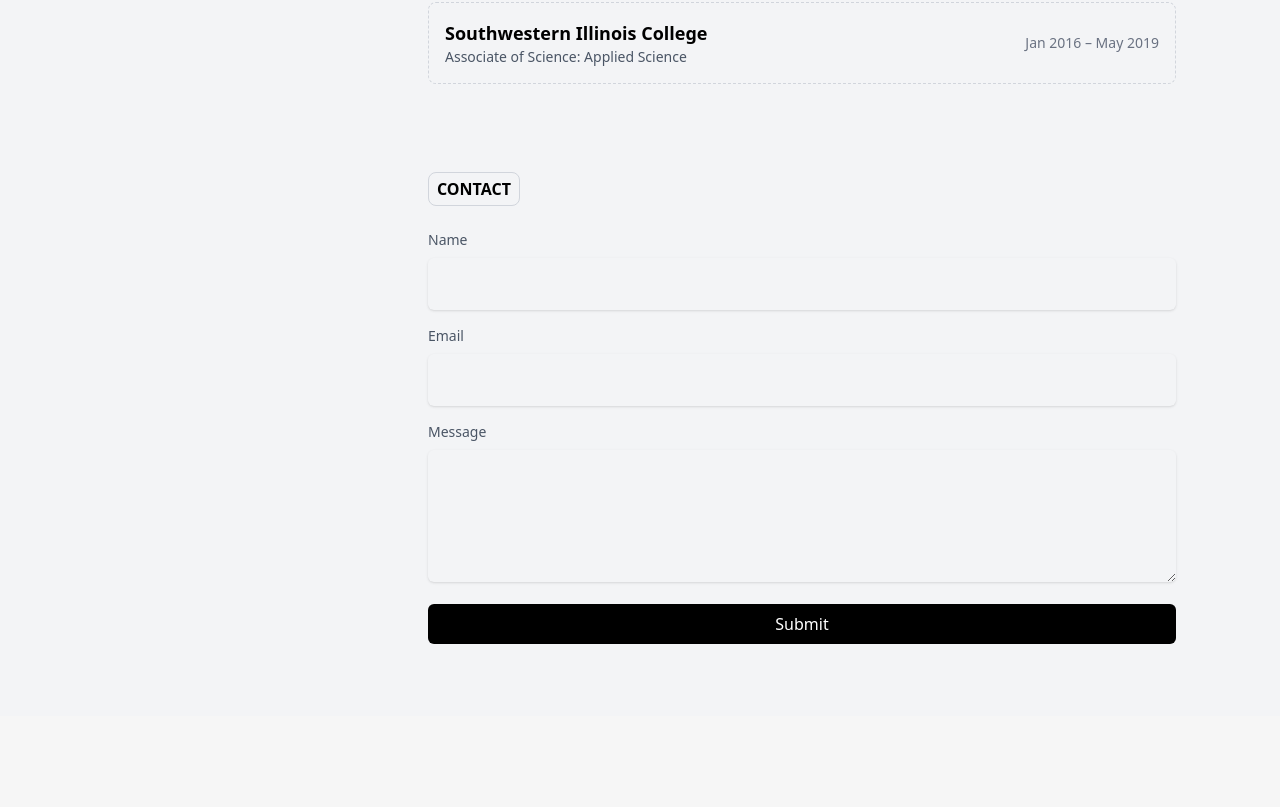
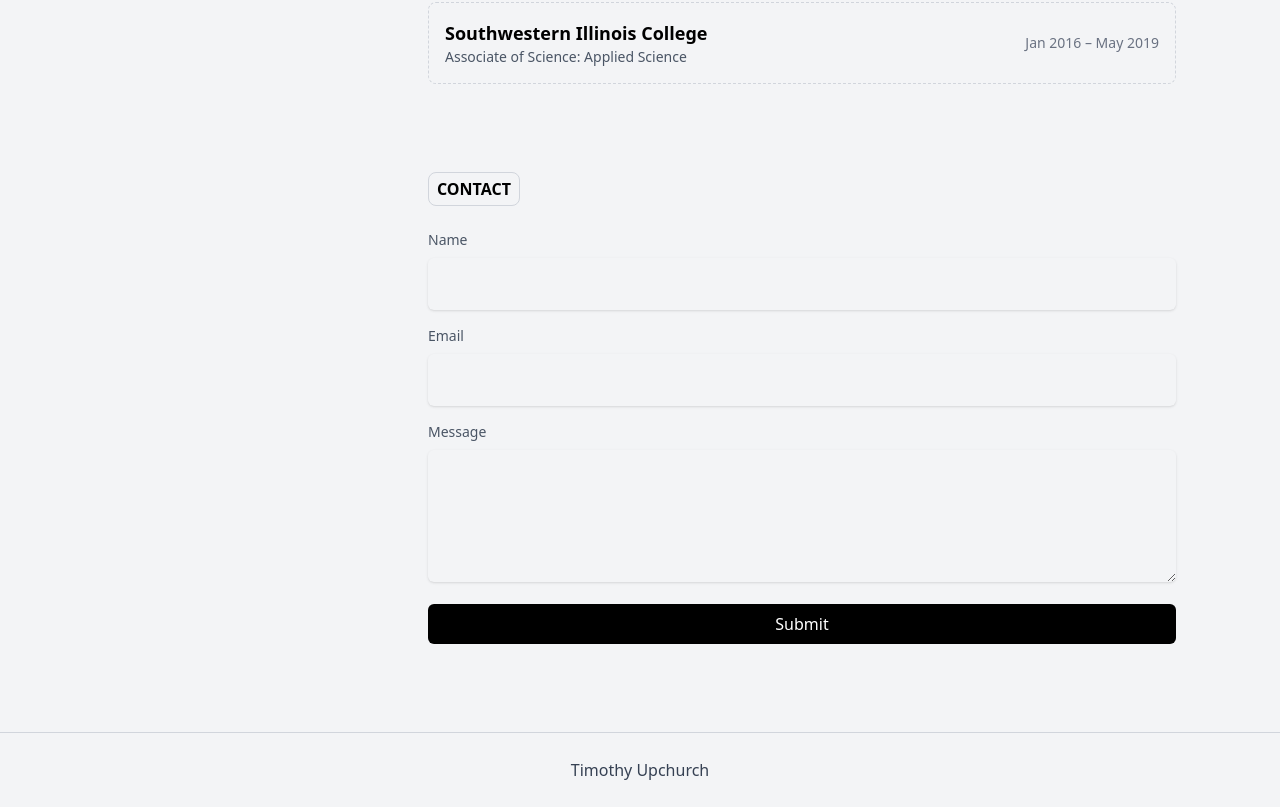
Before and after one commit to Tupchu/timothyupchurch-portfolio, a React (Vite) app: page / in a window 1280 px wide. Shown: the part 1826-2633 px from the top of the page. Before the commit the page ends 2542 px from the top, so only its background shows below. Built offline with nearby package versions, Linux system fonts and the light colour scheme.

Commit message:
Added footer

```diff
--- a/src/components/Layout.tsx
+++ b/src/components/Layout.tsx
@@ -1,9 +1,10 @@
 import Sidebar from "./Sidebar";
 import MainContent from "./MainContent";
+import Footer from "../sections/Footer";
 
 const Layout = () => {
   return (
-    <div className="min-h-screen bg-gray-100 text-black py-8">
+    <div className="min-h-screen bg-gray-100 text-black pt-8">
       {/* Container centers the layout and adds gutter on both sides */}
       <div className="max-w-6xl mx-auto flex flex-col lg:flex-row gap-6 px-4 lg:px-0">
         {/* Sidebar */}
@@ -16,6 +17,7 @@ const Layout = () => {
           <MainContent />
         </main>
       </div>
+      <Footer />
     </div>
   );
 };
--- /dev/null
+++ b/src/sections/Footer.tsx
@@ -0,0 +1,11 @@
+const Footer = () => {
+  return (
+    <div className="flex border-t-1 justify-center items-center py-6 border-gray-300 mt-12">
+      <p className="text-gray-700 leading-relaxed text-base">
+        Timothy Upchurch
+      </p>
+    </div>
+  );
+};
+
+export default Footer;
```
